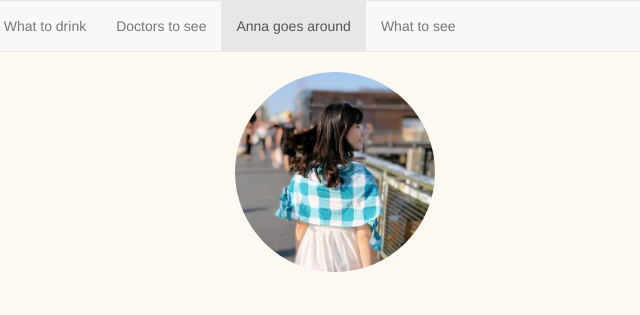
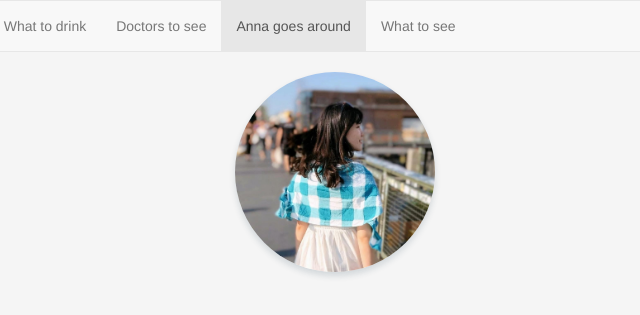
Before and after one commit to kunyao0531/lifedecision, a website: page public/Anna.html in a window 1280 px wide. Shown: the top 315 px of the page, 305-945 px from the left. Drawn offline with nearby package versions, Linux system fonts and the light colour scheme.

Commit message:
profile pic and pic link

```diff
--- a/assets/css/Anna.css
+++ b/assets/css/Anna.css
@@ -1,12 +1,11 @@
-body {background-color: rgb(253, 249, 241);}
+body {background-color: rgb(245, 245, 245);}
 
 #pro-pic {
     border-radius: 50%;
- /*   box-shadow: 0 4px 6px 0 rgba(30,60,80,.16);
+    box-shadow: 0 4px 6px 0 rgba(30,60,80,.16);
     transition: all ease-in-out .2s;*/
   }
-/*
+
 #pro-pic:hover {
     box-shadow: 0 8px 12px 0 rgba(30,60,80,.2);
   }
-  */
--- a/public/Anna.html
+++ b/public/Anna.html
@@ -43,7 +43,8 @@
 
     <div class="container">
         <div style="text-align: center">
-            <img id="pro-pic" src="/assets/images/anna/anna.profile.JPG" width="200" height="200">
+            <a href="https://www.instagram.com/anna_goes_around/" target="blank">
+            <img id="pro-pic" src="/assets/images/anna/anna.profile.JPG" width="200" height="200"></a>
         </div>
     </div>
 
```
